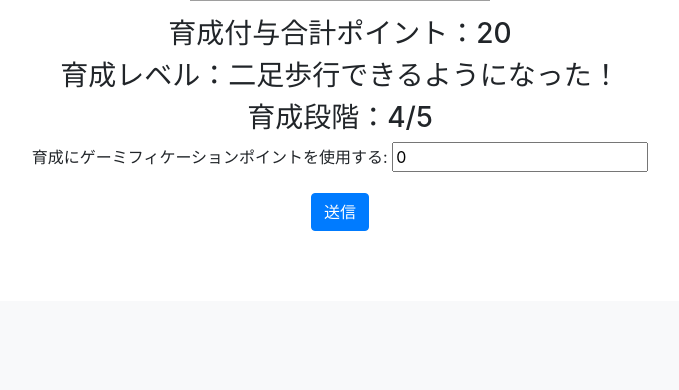
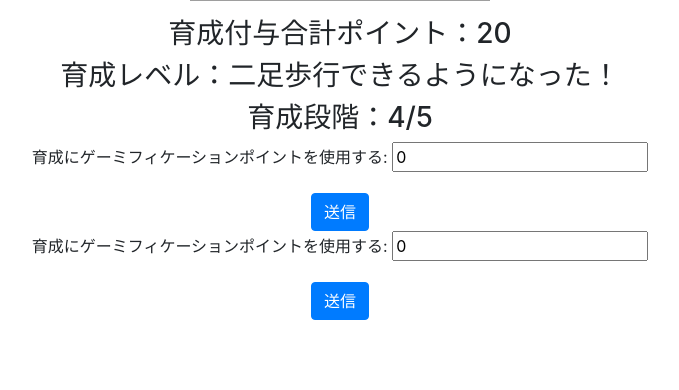
Before and after one commit to takumi1923/exercise_management, a Django app: page /activity/education/ in a window 1280 px wide. Shown: the part 519-909 px from the top of the page, without its empty margins (300-979 px from the left). Before the commit the page ends 750 px from the top, so only its background shows below. Run offline with Django 3.2, Linux system fonts and the light colour scheme; a user stored in the database is signed in; data comes from the database, SQL or seed files in the repository; some libraries are stand-ins or nearby versions; grey boxes are pictures that could not be loaded.

Commit message:
'saikaide'

```diff
--- a/activity/templates/kanban/education/list.html
+++ b/activity/templates/kanban/education/list.html
@@ -101,6 +101,11 @@
           <button type="submit" class="btn btn-primary">送信</button>
         </form>
     {% endfor %}
+    <form method="post">
+      {% csrf_token %}
+      {{ form.as_p }}
+      <button type="submit" class="btn btn-primary">送信</button>
+    </form>
 
 
 
```
